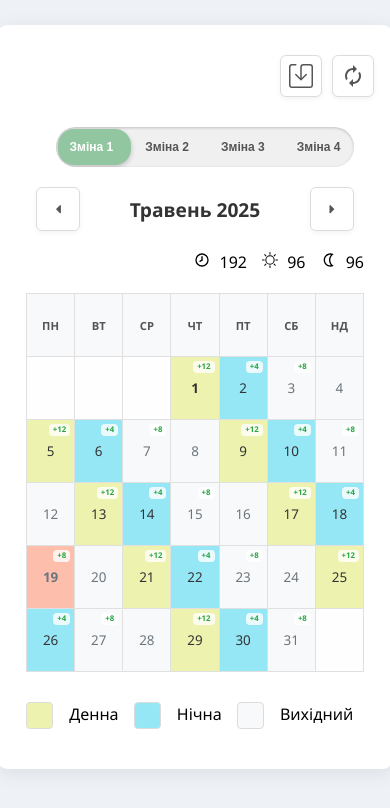
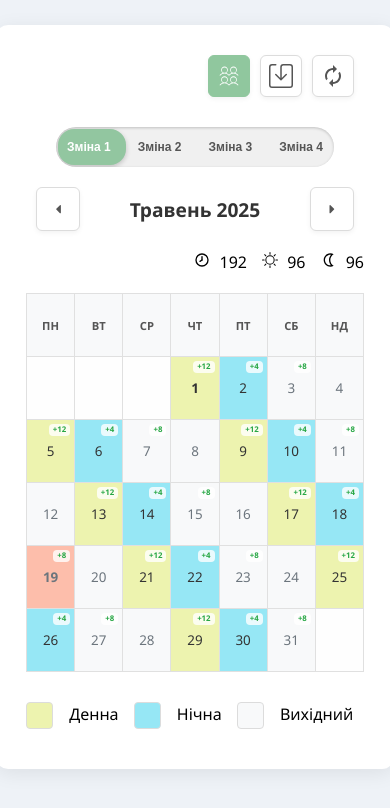
Before and after one commit to BNV1990/Calendar, a Next.js app: page / in a window 390 px wide. Both pictures are taken after a click on the element 205 px from the left and 76 px from the top of the page. Shown: the top 808 px of the page. Built offline with nearby package versions, Linux system fonts and the light colour scheme.

Commit message:
Add PiUsersFourThin button

```diff
--- a/app/page.tsx
+++ b/app/page.tsx
@@ -5,6 +5,7 @@ import Legend from "./components/Legend";
 import Calendar from "./components/Calendar";
 import AutorenewIcon from "./components/AutorenewIcon";
 import { BsSave } from "react-icons/bs";
+import { PiUsersFourThin } from "react-icons/pi"; // Import the new icon
 import dynamic from "next/dynamic";
 
 const DynamicShiftToggle = dynamic(() => import("./components/ShiftToggle"), {
@@ -52,6 +53,8 @@ const UkrainianCalendar = () => {
   const [savedShiftBaseDay, setSavedShiftBaseDay] = useState<string | null>(
     null
   ); // New state to hold the saved day from localStorage
+  const [isMobileView, setIsMobileView] = useState(false); // New state for mobile view detection
+  const [showShiftToggleMobile, setShowShiftToggleMobile] = useState(false); // New state for mobile shift toggle visibility
 
   // State for hours summary
   const [totalHours, setTotalHours] = useState(0);
@@ -214,6 +217,22 @@ const UkrainianCalendar = () => {
     setIsClient(true); // Set to true once component mounts on client side
     setCurrentDate(new Date()); // Set current date on client side
 
+    // Initial check for mobile view
+    const checkMobile = () => {
+      setIsMobileView(window.innerWidth <= 768); // Match CSS media query breakpoint
+    };
+
+    checkMobile(); // Set initial state
+
+    // Load showShiftToggleMobile state from localStorage
+    const savedToggleState = localStorage.getItem('showShiftToggleMobile');
+    if (savedToggleState !== null) {
+      setShowShiftToggleMobile(savedToggleState === 'true');
+    }
+
+    // Event listener for window resize
+    window.addEventListener("resize", checkMobile);
+
     if ("serviceWorker" in navigator) {
       navigator.serviceWorker
         .register("/service-worker.js")
@@ -227,7 +246,17 @@ const UkrainianCalendar = () => {
           console.error("Service Worker registration failed:", error);
         });
     }
+
+    // Cleanup event listener on component unmount
+    return () => window.removeEventListener("resize", checkMobile);
   }, []); // Empty dependency array means this runs once on mount
+
+  // Effect to save showShiftToggleMobile state to localStorage whenever it changes
+  useEffect(() => {
+    if (isClient) { // Ensure localStorage is available
+      localStorage.setItem('showShiftToggleMobile', String(showShiftToggleMobile));
+    }
+  }, [showShiftToggleMobile, isClient]);
 
   useEffect(() => {
     if (isClient) {
@@ -322,7 +351,6 @@ const UkrainianCalendar = () => {
         // If not saved, save it
         localStorage.setItem("savedBaseDay", currentBaseDay);
         setSavedShiftBaseDay(currentBaseDay); // Update saved state
-
       }
     } else {
       alert("Немає робочої зміни для збереження.");
@@ -403,8 +431,8 @@ const UkrainianCalendar = () => {
   return (
     <div className="container">
       <div className="header-controls">
-        {/* Wrapper for ShiftToggle - Kept first in JSX structure */}
-        <div className="header-controls__toggle-wrapper">
+        {/* Wrapper for ShiftToggle - Conditionally rendered for mobile */}
+        <div className={`header-controls__toggle-wrapper ${isMobileView && showShiftToggleMobile ? 'show-mobile-toggle' : 'hide-mobile-toggle'}`}>
           <DynamicShiftToggle
             selectedShiftIndex={selectedShiftIndex}
             onShiftChange={handleShiftChange}
@@ -413,9 +441,32 @@ const UkrainianCalendar = () => {
 
         {/* Wrapper for Save/Refresh buttons - Kept second in JSX structure */}
         <div className="header-controls__buttons-wrapper">
+          {/* New Mobile-Only Button (now first in order, conditionally rendered) */}
+          {isMobileView && (
+            <div
+              onClick={() => setShowShiftToggleMobile(!showShiftToggleMobile)}
+              style={{
+                display: "flex",
+                justifyContent: "center",
+                alignItems: "center",
+                width: "40px",
+                height: "40px",
+                borderRadius: "6px",
+                backgroundColor: showShiftToggleMobile ? "#90c79e" : "#ffffff",
+                boxShadow: "0 2px 5px rgba(0, 0, 0, 0.05)",
+                cursor: "pointer",
+                transition: "all 0.2s ease-in-out",
+                border: `1px solid ${showShiftToggleMobile ? "#90c79e" : "#dcdcdc"}`,
+              }}
+              className="mobile-shift-toggle-button"
+            >
+              <PiUsersFourThin size={24} color={showShiftToggleMobile ? "#ffffff" : "#555"} />
+            </div>
+          )}
+
+          {/* Existing Save Button (now always visible) */}
           <div
             onClick={saveShift}
-            // Keep inline styles for the save button itself as they are dynamic
             style={{
               display: "flex",
               justifyContent: "center",
@@ -429,10 +480,11 @@ const UkrainianCalendar = () => {
               transition: "all 0.2s ease-in-out",
               border: `1px solid ${isSaved ? "#90c79e" : "#dcdcdc"}`,
             }}
-            className="save-icon" // This class is already styled
+            className="save-icon" // Removed hide-on-mobile class
           >
             <BsSave size={24} color={isSaved ? "#ffffff" : "#555"} />
           </div>
+
           <AutorenewIcon onClick={clearShift} />
         </div>
       </div>
--- a/public/globals.css
+++ b/public/globals.css
@@ -190,12 +190,19 @@ body.dark-mode .instruction-text {
   align-items: center;
   margin-bottom: 30px; /* Збільшений відступ знизу для всього блоку */
   width: 100%; /* Займає всю доступну ширину всередині .container (з урахуванням його padding) */
+  padding: 0 30px; /* Додано горизонтальний відступ, щоб вирівняти з календарем */
+  box-sizing: border-box; /* Включити padding у загальну ширину */
 }
 
 /* Обгортка для повзунка зміни (лівий елемент) */
 .header-controls__toggle-wrapper {
   display: flex; /* Для правильного вирівнювання, якщо сам повзунок має внутрішні відступи */
   align-items: center;
+  /* Default to visible on desktop */
+  opacity: 1;
+  max-height: 100px; /* Sufficient height for the toggle */
+  overflow: hidden;
+  transition: opacity 0.3s ease-in-out, max-height 0.3s ease-in-out;
 }
 
 /* Обгортка для кнопок Зберегти/Оновити (правий елемент) */
@@ -424,6 +431,11 @@ body.dark-mode .instruction-text {
   box-shadow: 0 2px 5px rgba(0, 0, 0, 0.05);
   cursor: pointer;
   transition: all 0.2s ease-in-out;
+}
+
+/* Styles for the mobile shift toggle button */
+.mobile-shift-toggle-button:hover svg {
+  animation: jump 0.5s ease-in-out; /* Apply the animation */
 }
 
 /* Styles for the reset button */
@@ -738,6 +750,20 @@ body.dark-mode .instruction-text {
     width: 100%;
     display: flex;
     justify-content: center;
+    /* Mobile specific: hidden by default, controlled by classes */
+    opacity: 0;
+    max-height: 0;
+    transition: opacity 0.3s ease-in-out, max-height 0.3s ease-in-out;
+  }
+
+  .header-controls__toggle-wrapper.show-mobile-toggle {
+    opacity: 1;
+    max-height: 100px; /* Adjust as needed to fit the content */
+  }
+
+  .header-controls__toggle-wrapper.hide-mobile-toggle {
+    opacity: 0;
+    max-height: 0;
   }
 
   .header-controls__buttons-wrapper {
@@ -924,13 +950,3 @@ body.dark-mode .instruction-text {
 
 /* Accordion styles removed */
 /* Mobile-specific accordion styles removed */
-
-.hide-on-mobile {
-  display: block; /* Show by default */
-}
-
-@media (max-width: 768px) {
-  .hide-on-mobile {
-    display: none; /* Hide on screens smaller than 768px */
-  }
-}
```
